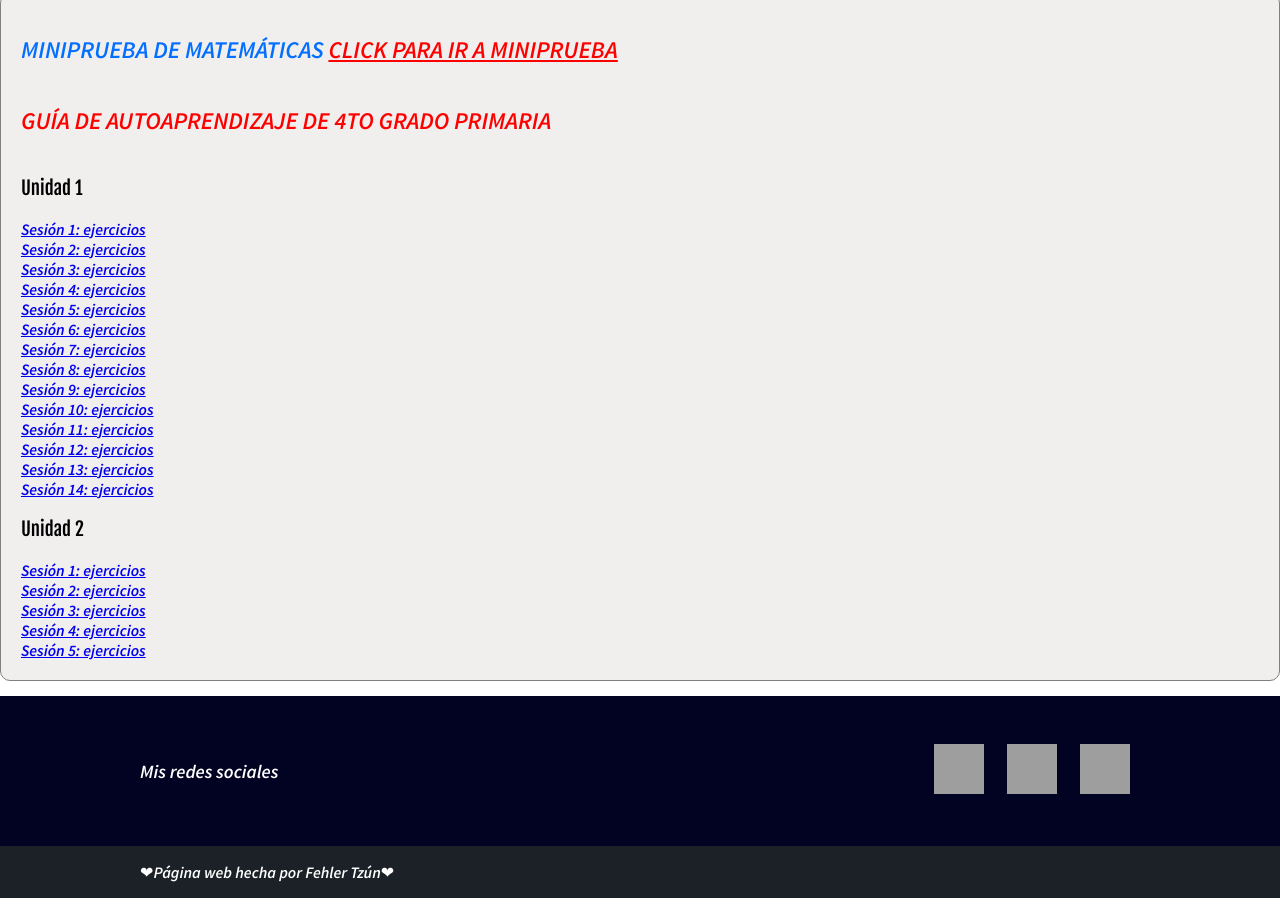
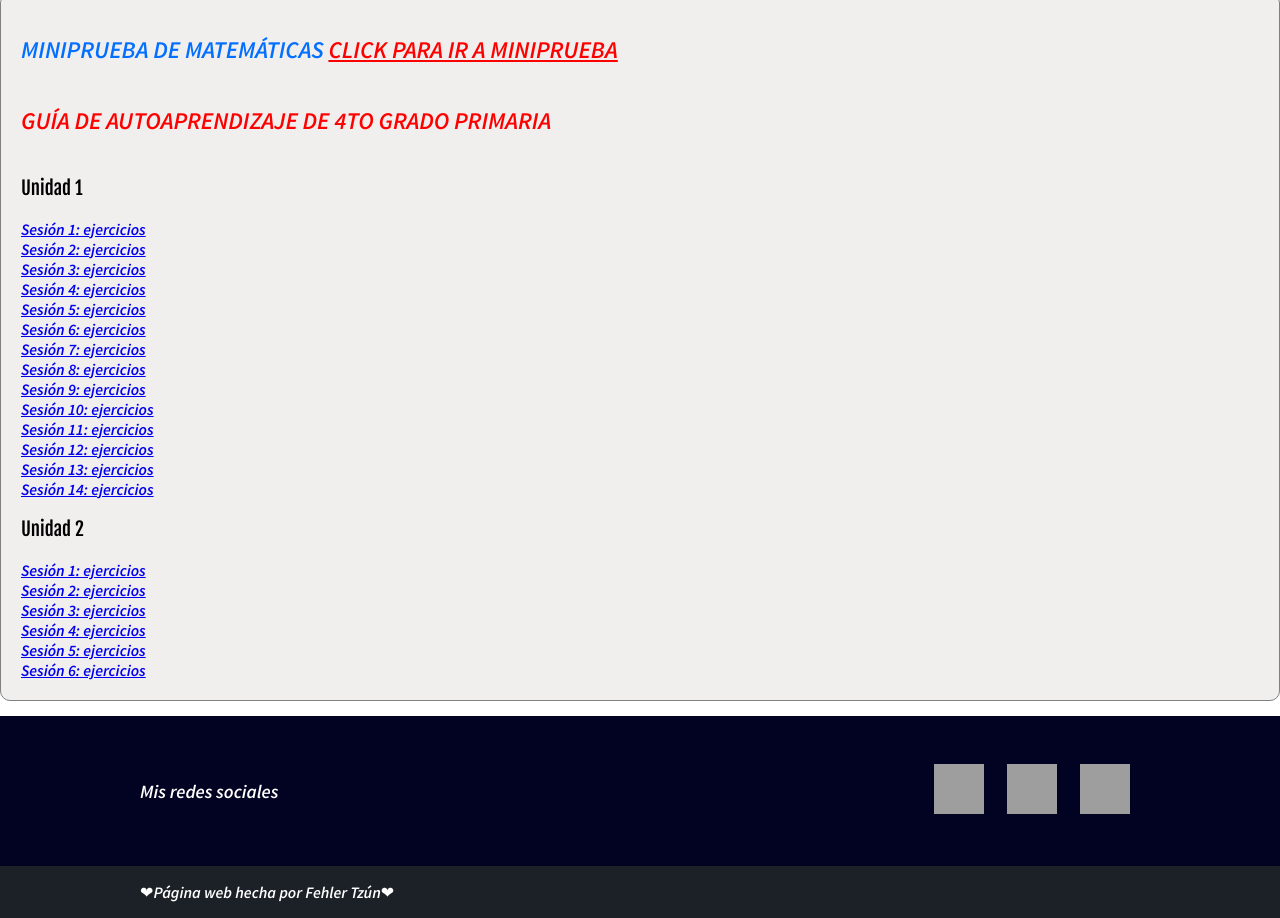
Before and after one commit to Fehler4603/cuartoprimaria, a plain HTML site: page index.html in a window 1280 px wide. Shown: the part 833-1751 px from the top of the page. Drawn offline with Linux system fonts and the light colour scheme; grey boxes are pictures that could not be loaded.

Commit message:
Agregue ejercicios sesion 6

```diff
--- a/index.html
+++ b/index.html
@@ -122,6 +122,9 @@
             </li>
             <li>
                 <a href="https://docs.google.com/forms/d/e/1FAIpQLSdMtm7lCRFpyM0vFba_zlpJPjFMZ2lpAm1t1mzZCAgn8ouYow/viewform?usp=sf_link" target="blank">Sesi&oacute;n 5: ejercicios</a>
+            </li>
+            <li>
+                <a href="https://docs.google.com/forms/d/e/1FAIpQLSflG9o-XGlLfrCN0_hIZyYtCYs8nYG4eU-Y9Xv1-NgOdzAljg/viewform?usp=sf_link" target="blank">Sesi&oacute;n 6: ejercicios</a>
             </li>
         </ol>
     </article>
```
